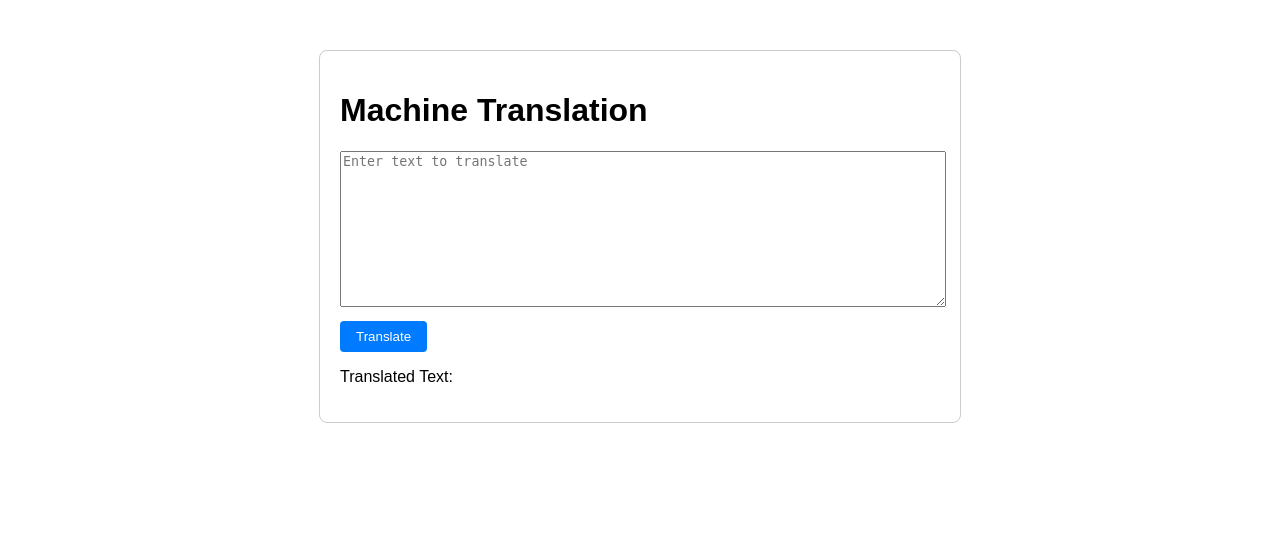
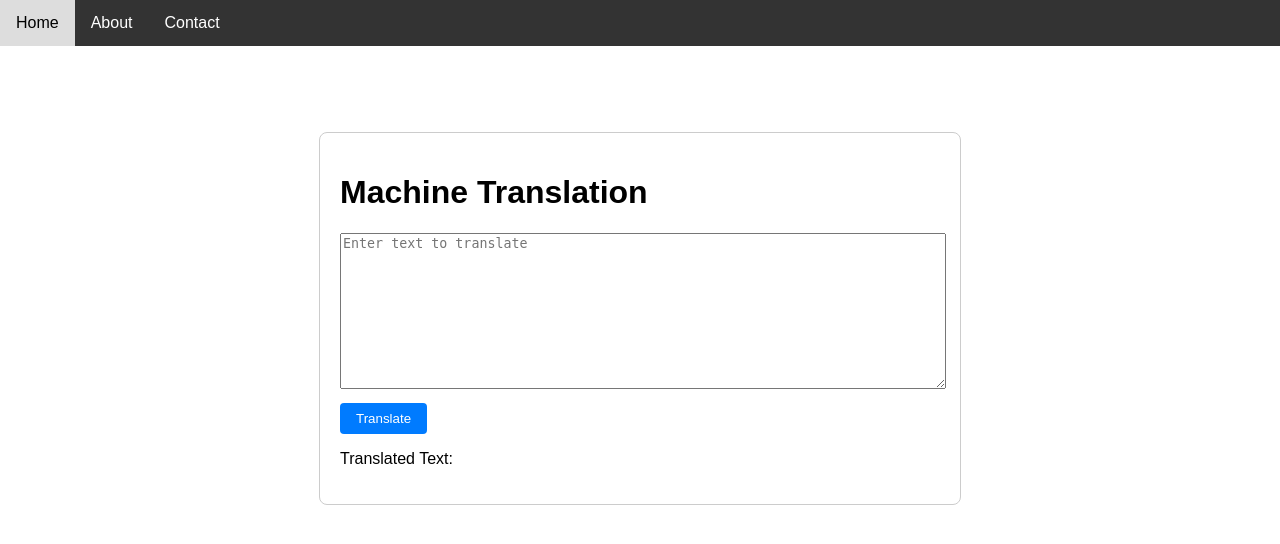
Before and after one commit to repleeka/reverse_str, a Flask app: page / in a window 1280 px wide. Shown: the top 544 px of the page. Run offline with Flask 3, Linux system fonts and the light colour scheme.

Commit message:
final initial codes

```diff
--- a/app.py
+++ b/app.py
@@ -5,7 +5,8 @@
 
 @app.route('/')
 def index():
-    return render_template('index.html')
+    title = "Home"
+    return render_template('index.html', title=title)
 
 
 @app.route('/translate', methods=['POST'])
--- /dev/null
+++ b/static/css/nav_bar.css
@@ -0,0 +1,66 @@
+body {
+    margin: 0;
+    font-family: Arial, sans-serif;
+}
+
+nav {
+    background-color: #333;
+    color: #fff;
+}
+
+nav ul {
+    list-style-type: none;
+    margin: 0;
+    padding: 0;
+    overflow: hidden;
+}
+
+nav li {
+    float: left;
+}
+
+nav li a {
+    display: block;
+    color: white;
+    text-align: center;
+    padding: 14px 16px;
+    text-decoration: none;
+}
+
+nav li a:hover {
+    background-color: #ddd;
+    color: black;
+}
+
+.content {
+    padding: 20px;
+    /* Additional styling for content area if needed */
+}
+
+/* Following are styles for the index.html */
+#idx_div1 {
+    max-width: 600px;
+    margin: 50px auto;
+    padding: 20px;
+    border: 1px solid #ccc;
+    border-radius: 8px;
+}
+
+textarea {
+    width: 100%;
+    height: 150px;
+    margin-bottom: 10px;
+}
+
+button {
+    padding: 8px 16px;
+    background-color: #007bff;
+    color: #fff;
+    border: none;
+    border-radius: 4px;
+    cursor: pointer;
+}
+
+button:hover {
+    background-color: #0056b3;
+}
--- a/static/styles.css
+++ /dev/null
@@ -1,30 +0,0 @@
-body {
-    font-family: Arial, sans-serif;
-}
-
-.container {
-    max-width: 600px;
-    margin: 50px auto;
-    padding: 20px;
-    border: 1px solid #ccc;
-    border-radius: 8px;
-}
-
-textarea {
-    width: 100%;
-    height: 150px;
-    margin-bottom: 10px;
-}
-
-button {
-    padding: 8px 16px;
-    background-color: #007bff;
-    color: #fff;
-    border: none;
-    border-radius: 4px;
-    cursor: pointer;
-}
-
-button:hover {
-    background-color: #0056b3;
-}
--- a/templates/index.html
+++ b/templates/index.html
@@ -1,44 +1,19 @@
-<!DOCTYPE html>
-<html lang="en">
+{% extends "nav_bar.html" %}
+{% block title %}{{ title }}{% endblock %}
 
-<head>
-    <meta charset="UTF-8">
-    <title>Machine Translation</title>
-    <link rel="stylesheet" href="{{ url_for('static', filename='styles.css') }}">
-</head>
+{% block content %}
 
-<body>
-    <div class="container">
-        <h1>Machine Translation</h1>
-        <div>
-            <textarea id="inputText" placeholder="Enter text to translate"></textarea>
-        </div>
-        <div>
-            <button onclick="translate()">Translate</button>
-        </div>
-        <div>
-            <p>Translated Text:</p>
-            <div id="translatedText"></div>
-        </div>
+<div id="idx_div1">
+    <h1 id="idx_h1">Machine Translation</h1>
+    <div id="idx_div2">
+        <textarea id="idx_inputText1" placeholder="Enter text to translate"></textarea>
     </div>
-    <!-- <script>
-        function translate() {
-            const inputText = document.getElementById('inputText').value;
-
-            fetch('/translate', {
-                method: 'POST',
-                headers: {
-                    'Content-Type': 'application/json'
-                },
-                body: JSON.stringify({ text: inputText })
-            })
-                .then(response => response.json())
-                .then(data => {
-                    document.getElementById('translatedText').innerText = data.translated_text;
-                })
-                .catch(error => console.error('Error:', error));
-        }
-    </script> -->
-</body>
-
-</html>
+    <div id="idx_div3">
+        <button onclick="translate()" id="idx_translate">Translate</button>
+    </div>
+    <div id="idx_div4">
+        <p id="idx_p1">Translated Text:</p>
+        <div id="idx_translatedText"></div>
+    </div>
+</div>
+{% endblock %}
--- a/templates/nav_bar.html
+++ b/templates/nav_bar.html
@@ -0,0 +1,25 @@
+<!DOCTYPE html>
+<html lang="en">
+
+<head>
+    <meta charset="UTF-8">
+    <title>
+        {% block title %}GENERIC TITLE{% endblock %}
+    </title>
+    <link rel="stylesheet" href="{{ url_for('static', filename='css/nav_bar.css') }}">
+</head>
+
+<body>
+    <nav>
+        <ul>
+            <li><a href="#home">Home</a></li>
+            <li><a href="#about">About</a></li>
+            <li><a href="#contact">Contact</a></li>
+        </ul>
+    </nav>
+    <br /><br />
+    {% block content %}
+    {% endblock %}
+</body>
+
+</html>
```
